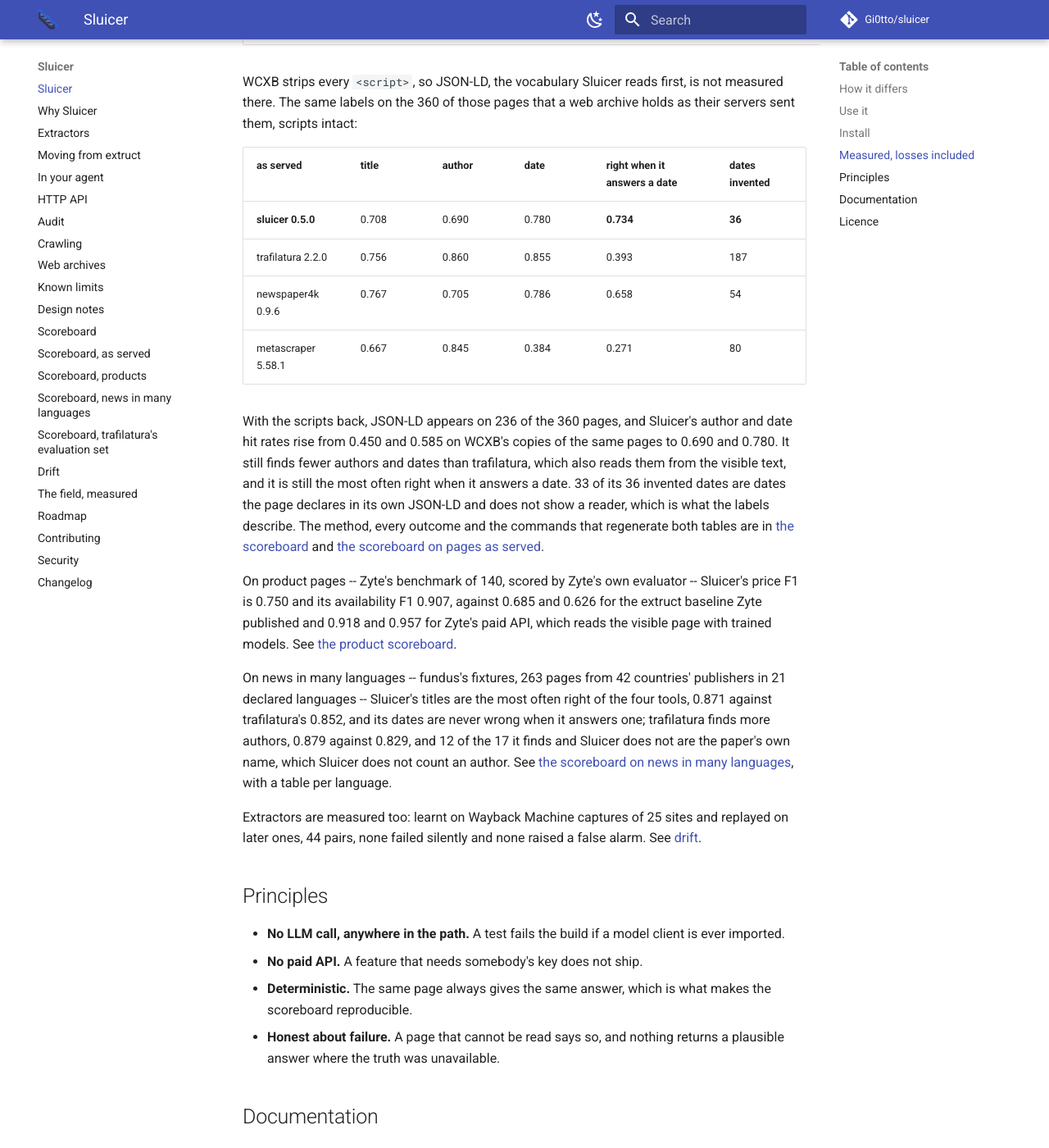
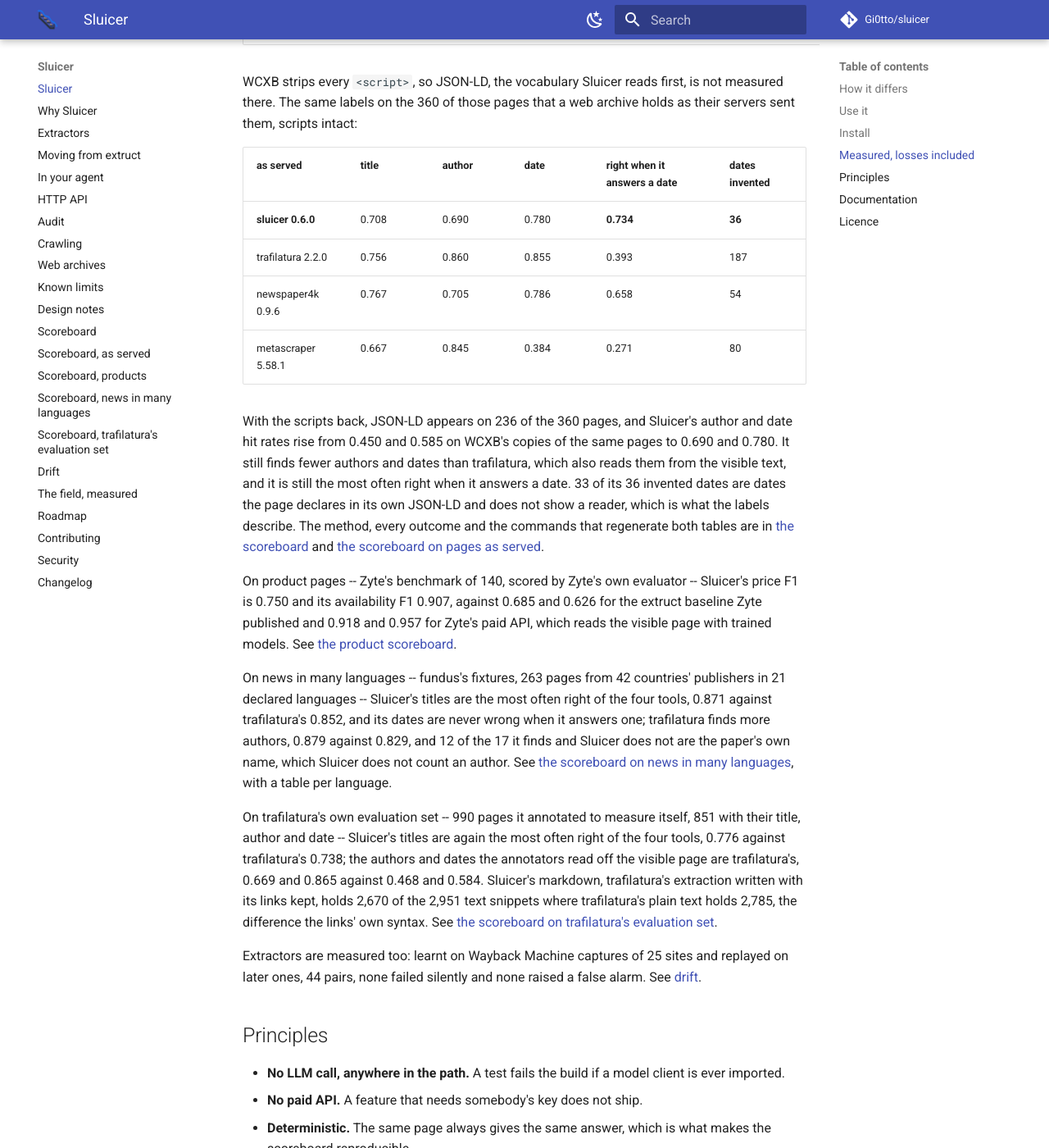
Before and after one commit to Gi0tto/sluicer, an MkDocs documentation site: the page built from docs/index.md, in a window 1280 px wide and 1400 px high, scrolled down 3593 px. Shown: the whole window at 82% size. Built offline with MkDocs 1.6.1 and Material for MkDocs 9.7.7, drawn with Linux system fonts in a browser that asks for light colours; comment, search, counter and statistics services are not loaded; some of the changed text lies outside the part shown.

Commit message:
docs: the home page as the README, the fifth scoreboard in both lists

```diff
--- a/docs/index.md
+++ b/docs/index.md
@@ -162,7 +162,7 @@
 
 | | title | author | date | dates invented | seconds | packages |
 |---|---|---|---|---|---|---|
-| **sluicer 0.5.0** | 0.727 | 0.532 | 0.581 | **8** | **1.4** | **3** |
+| **sluicer 0.6.0** | 0.727 | 0.532 | 0.581 | **8** | **1.4** | **3** |
 | trafilatura 2.2.0 | 0.745 | 0.750 | 0.838 | 216 | 16.2 | 17 |
 | newspaper4k 0.9.6 | 0.768 | 0.532 | 0.645 | 52 | 29.6 | 22 |
 | metascraper 5.58.1 | 0.654 | 0.787 | 0.374 | 84 | 2.5 | 125 |
@@ -173,7 +173,7 @@
 
 | as served | title | author | date | right when it answers a date | dates invented |
 |---|---|---|---|---|---|
-| **sluicer 0.5.0** | 0.708 | 0.690 | 0.780 | **0.734** | **36** |
+| **sluicer 0.6.0** | 0.708 | 0.690 | 0.780 | **0.734** | **36** |
 | trafilatura 2.2.0 | 0.756 | 0.860 | 0.855 | 0.393 | 187 |
 | newspaper4k 0.9.6 | 0.767 | 0.705 | 0.786 | 0.658 | 54 |
 | metascraper 5.58.1 | 0.667 | 0.845 | 0.384 | 0.271 | 80 |
@@ -204,6 +204,15 @@
 [the scoreboard on news in many languages](scoreboard-news.md), with a table
 per language.
 
+On trafilatura's own evaluation set -- 990 pages it annotated to measure
+itself, 851 with their title, author and date -- Sluicer's titles are again
+the most often right of the four tools, 0.776 against trafilatura's 0.738; the
+authors and dates the annotators read off the visible page are trafilatura's,
+0.669 and 0.865 against 0.468 and 0.584. Sluicer's markdown, trafilatura's
+extraction written with its links kept, holds 2,670 of the 2,951 text snippets
+where trafilatura's plain text holds 2,785, the difference the links' own
+syntax. See [the scoreboard on trafilatura's evaluation set](scoreboard-evaldata.md).
+
 Extractors are measured too: learnt on Wayback Machine captures of 25 sites and
 replayed on later ones, 44 pairs, none failed silently and none raised a false
 alarm. See [drift](drift.md).
@@ -229,6 +238,7 @@
 [Scoreboard, as served](scoreboard-served.md) ·
 [Scoreboard, products](scoreboard-products.md) ·
 [Scoreboard, news](scoreboard-news.md) ·
+[Scoreboard, trafilatura's set](scoreboard-evaldata.md) ·
 [Drift](drift.md) ·
 [Known limits](known-limits.md) ·
 [Design notes](design-notes.md) ·
```
Also changed, not shown: README.md (+1 -0 lines).
